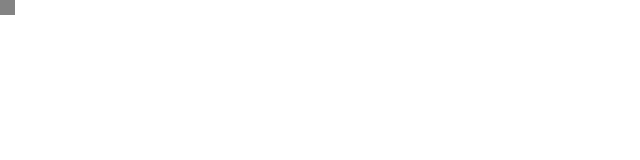
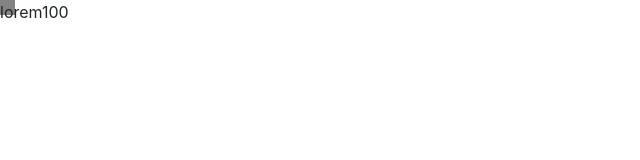
Before and after one commit to Mirzohid1995/first-project, a plain HTML site: page index.html in a window 1280 px wide. Shown: the full height of the page, 0-640 px from the left. Drawn offline with Linux system fonts and the light colour scheme.

Commit message:
Update index.html

```diff
--- a/index.html
+++ b/index.html
@@ -10,7 +10,7 @@
 
 
 <div class="icon">
-
+lorem100
 </div>
 
 
```
